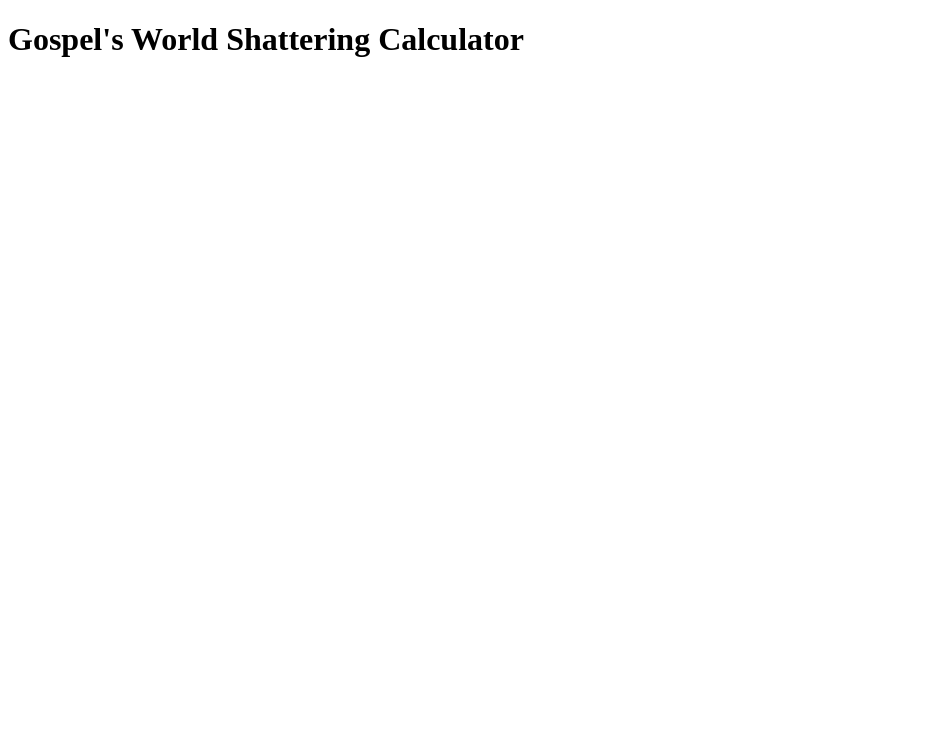
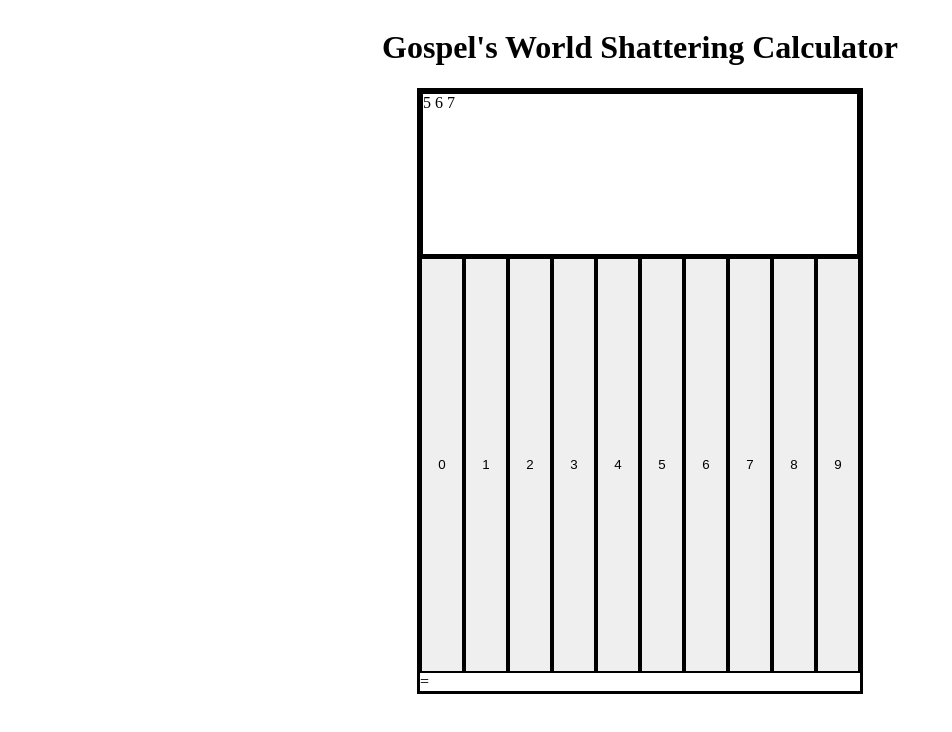
Before and after one commit to GospelExcel/calculator, a plain HTML site: page index.html in a window 1280 px wide. Shown: the whole page, without its empty margins (0-952 px from the left). Drawn offline with Linux system fonts and the light colour scheme.

Commit message:
Make dummy UI

```diff
--- a/index.html
+++ b/index.html
@@ -5,9 +5,14 @@
     <meta name="viewport" content="width=device-width, initial-scale=1.0">
     <title>Calculator</title>
     <script defer src="script.js"></script>
+    <link rel="stylesheet" href="style.css">
 </head>
 <body>
     <h1>Gospel's World Shattering Calculator</h1>
-    <div class="calculator"></div>
+    <div id="whole_calculator">
+        <div id="display">5 6 7</div>
+        <div id="keypad"></div>
+        <div id="equals">=</div>
+    </div>
 </body>
 </html>
--- a/script.js
+++ b/script.js
@@ -1,3 +1,16 @@
+let num1;
+let num2;
+let operation;
+
+let keypad = document.getElementById('keypad')
+
+for(let i = 0; i < 10; i++) {
+    const newButton = document.createElement('button')
+    newButton.textContent = `${i}`
+    newButton.classList.add('keypad_digit')
+    keypad.appendChild(newButton)
+}
+
 function add (num1, num2) {
     return num1 + num2;
 }
@@ -13,3 +26,7 @@ function multiply (num1, num2) {
 function divide (num1, num2) {
     return num1 / num2;
 }
+
+function operate (operator, num1, num2) {
+    return add(num1, num2)
+}
--- /dev/null
+++ b/style.css
@@ -0,0 +1,29 @@
+body {
+    display: flex;
+    flex-direction: column;
+    align-items: center;
+    min-height: 100vh;
+}
+
+#whole_calculator {
+    min-height: 75vh;
+    min-width: 55vh;
+    border-style: solid;
+    display: flex;
+    flex-direction: column;
+}
+
+#display {
+    border-style: solid;
+    min-height: 20vh;
+}
+
+#keypad {
+    flex: 1;
+    display: flex;
+}
+
+.keypad_digit {
+    flex: 1;
+    border-style: solid;
+}
```
